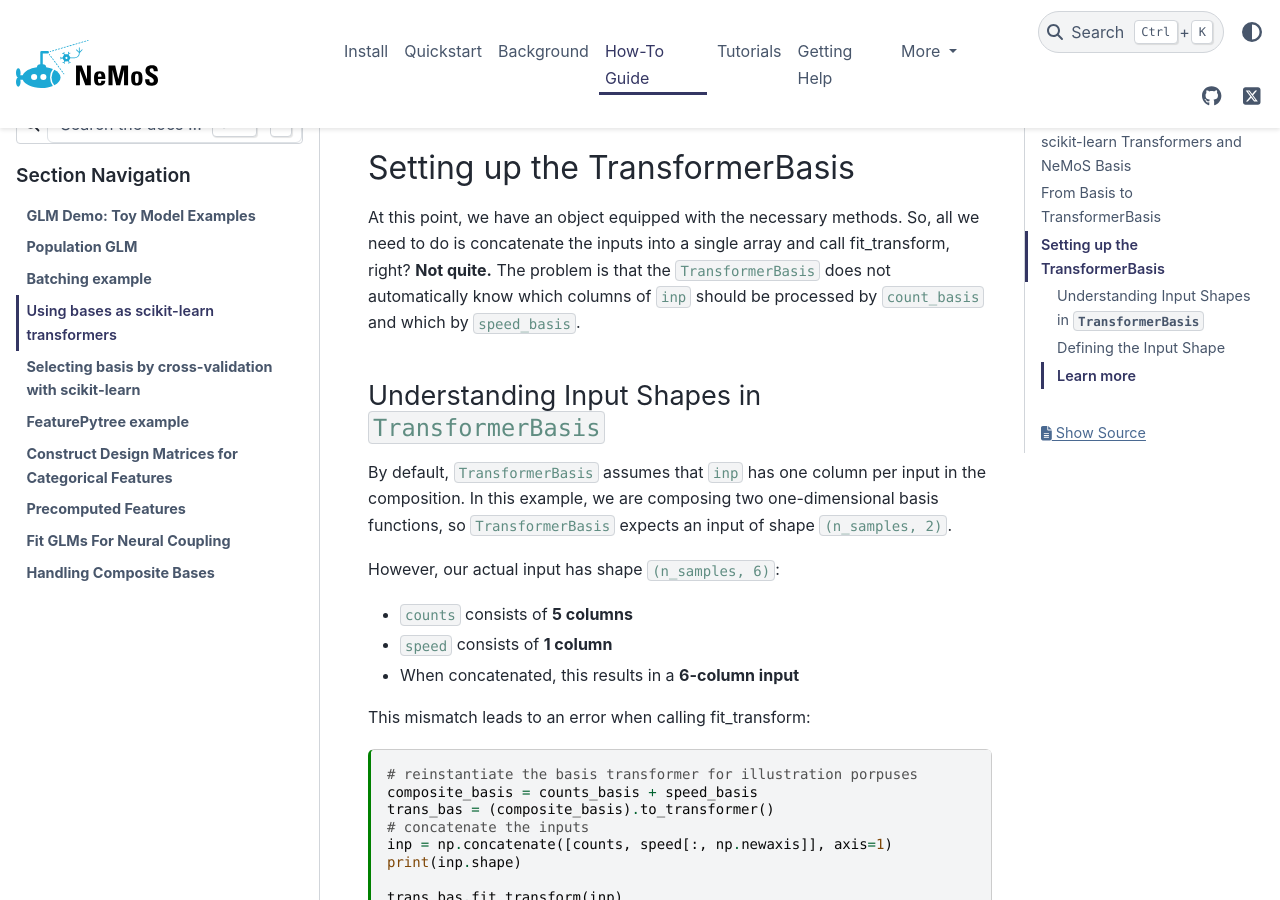
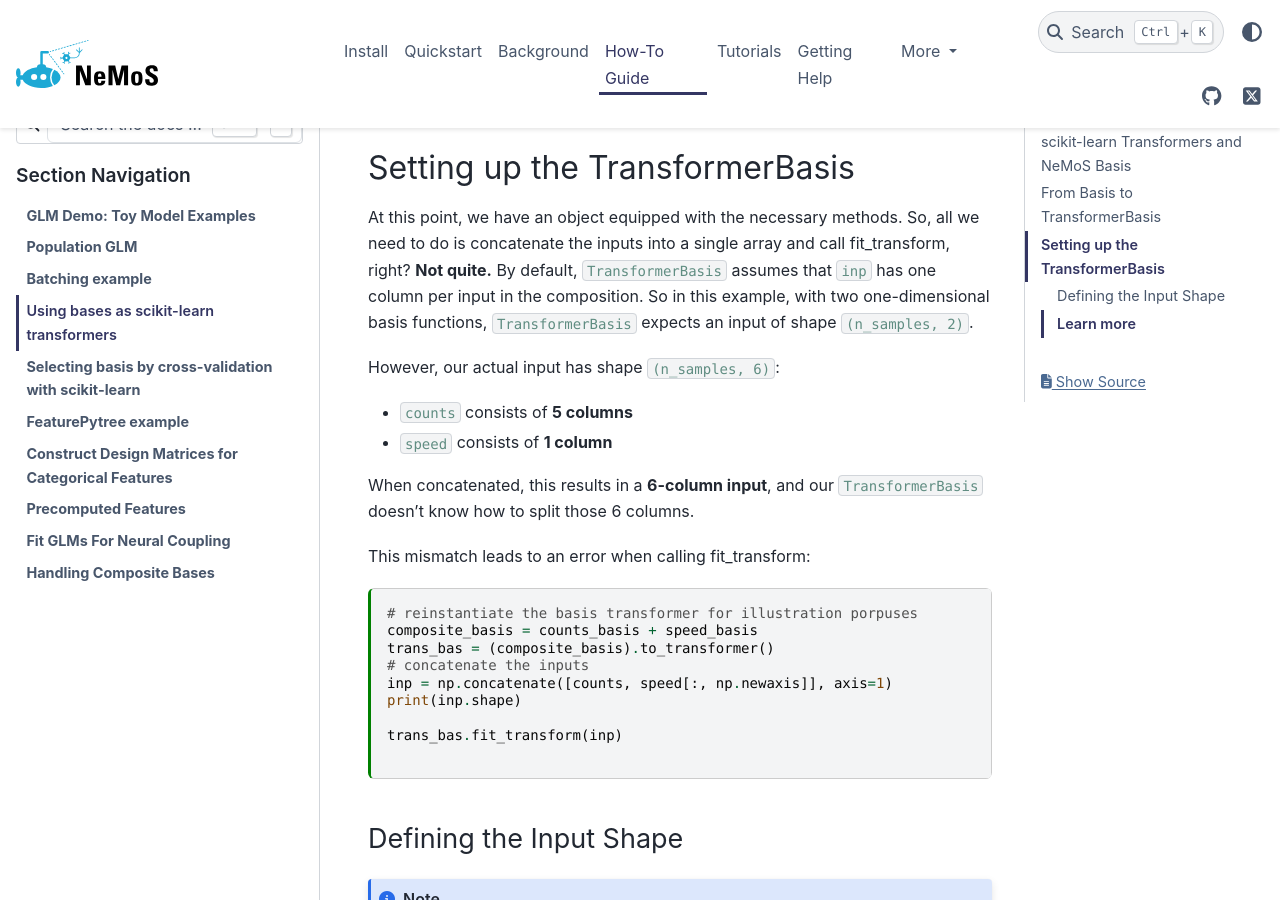
Before and after one commit to flatironinstitute/nemos, a Sphinx documentation site: the page built from docs/how_to_guide/plot_05_transformer_basis.md, in a window 1280 px wide and 900 px high, scrolled down 2493 px. Built offline with Sphinx 7.4.7 and the PyData theme 0.15.4, drawn with Linux system fonts in a browser that asks for light colours.

Commit message:
Update docs/how_to_guide/plot_05_transformer_basis.md
Co-authored-by: William F. Broderick <billbrod@gmail.com>

```diff
--- a/docs/how_to_guide/plot_05_transformer_basis.md
+++ b/docs/how_to_guide/plot_05_transformer_basis.md
@@ -99,11 +99,7 @@
 
 ## Setting up the TransformerBasis
 
-At this point, we have an object equipped with the necessary methods. So, all we need to do is concatenate the inputs into a single array and call fit_transform, right? **Not quite.** The problem is that the `TransformerBasis` does not automatically know which columns of `inp` should be processed by `count_basis` and which by `speed_basis`.
-
-### Understanding Input Shapes in `TransformerBasis`
-
-By default, `TransformerBasis` assumes that `inp` has one column per input in the composition. In this example, we are composing two one-dimensional basis functions, so `TransformerBasis` expects an input of shape `(n_samples, 2)`.
+At this point, we have an object equipped with the necessary methods. So, all we need to do is concatenate the inputs into a single array and call fit_transform, right? **Not quite.** By default, `TransformerBasis` assumes that `inp` has one column per input in the composition. So in this example, with two one-dimensional basis functions, `TransformerBasis` expects an input of shape `(n_samples, 2)`.
 
 However, our actual input has shape `(n_samples, 6)`:
 
@@ -111,7 +107,7 @@
 
 - `speed` consists of **1 column**
 
-- When concatenated, this results in a **6-column input**
+When concatenated, this results in a **6-column input**, and our `TransformerBasis` doesn't know how to split those 6 columns.
 
 This mismatch leads to an error when calling fit_transform:
 
```
